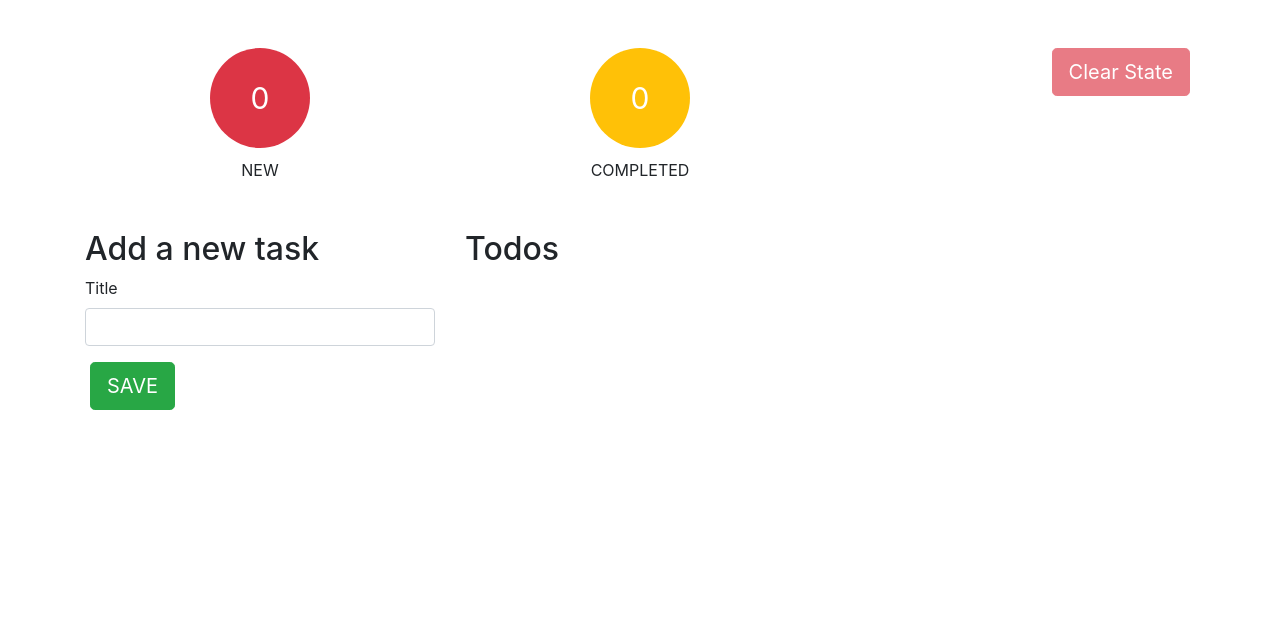
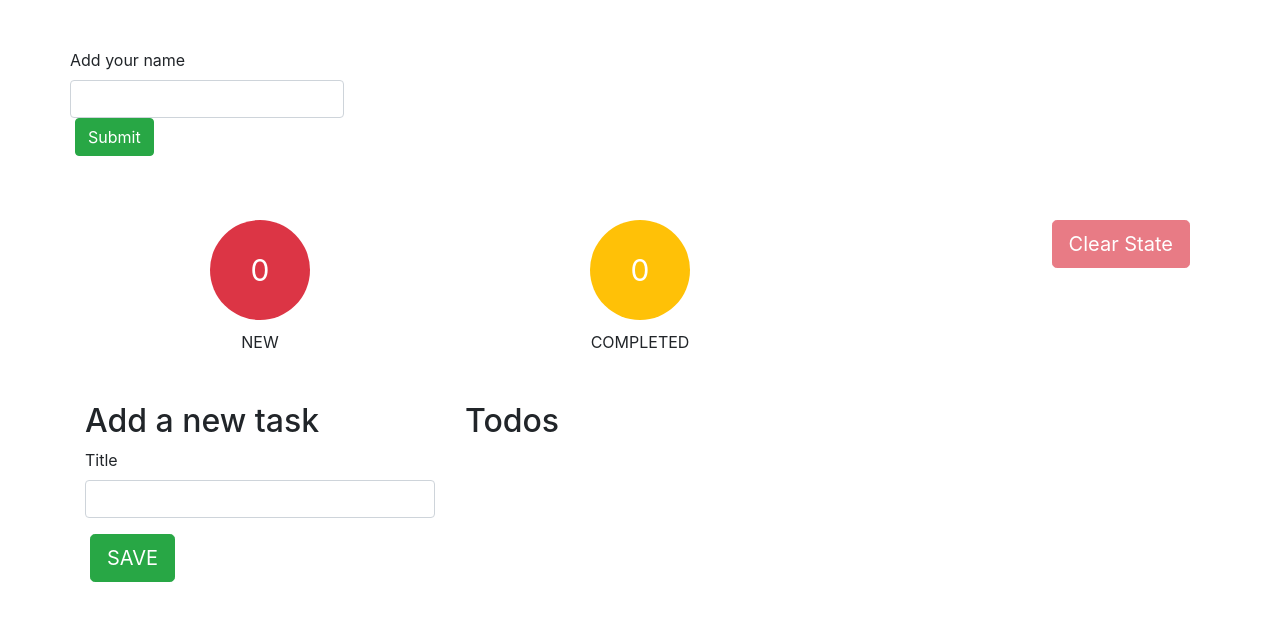
Before and after one commit to ahdeshmukh/react-redux-tutorial, a React (Create React App) app: page / in a window 1280 px wide. Shown: the top 620 px of the page. Built offline with nearby package versions, Linux system fonts and the light colour scheme.

Commit message:
adding User component to have a session user

```diff
--- a/src/App.js
+++ b/src/App.js
@@ -3,11 +3,15 @@ import TaskList from './components/task/TaskList';
 import AddTaskForm from './components/task/AddTaskForm';
 import TaskCount from './components/task/TaskCount';
 import ClearState from './components/ClearState';
+import User from './components/User';
 
 import './App.css';
 
 const App = () => (
   <div className="container">
+    <div className="row mt-5">
+      <User />
+    </div>
     <div className="row mt-5">
       <TaskCount />
       <div className="col-md-4">
--- /dev/null
+++ b/src/actions/user.js
@@ -0,0 +1,5 @@
+import { ADD_SESSION_USER } from "../constants/action-types";
+
+export function addSessionUser(user) {
+    return { type: ADD_SESSION_USER, user };
+};
--- /dev/null
+++ b/src/components/User.js
@@ -0,0 +1,45 @@
+import React, { Component } from "react";
+import Button from "./Button";
+import { connect } from "react-redux";
+import { addSessionUser } from "../actions/user";
+
+function mapDispatchToProps(dispatch) {
+    return {
+      addSessionUser: user => dispatch(addSessionUser(user))
+    };
+  }
+
+class UserConnected extends Component {
+    constructor() {
+        super();
+        this.state = {
+            userName: ""
+        };
+        this.handleChange = this.handleChange.bind(this);
+        this.handleSubmit = this.handleSubmit.bind(this);
+    }
+
+    render() {
+        return (
+            <form>
+                <div className="form-group">
+                    <label htmlFor="userName">Add your name</label>
+                    <input type="text" className="form-control" id="userName" value={this.state.userName} onChange={this.handleChange} />
+                    <Button btnClass="btn-success" btnTxt="Submit" onClick={this.handleSubmit} />
+                </div>
+            </form>
+        );
+    }
+
+    handleChange(event) {
+        this.setState({ [event.target.id]: event.target.value });
+    }
+
+    handleSubmit() {
+        this.props.addSessionUser({"name":this.state.userName});
+        this.setState({ userName: "" });
+    }
+}
+
+const User = connect(null, mapDispatchToProps)(UserConnected);
+export default User;
--- a/src/constants/action-types.js
+++ b/src/constants/action-types.js
@@ -6,3 +6,7 @@ export const COMPLETE_TASK = 'COMPLETE_TASK';
 
 // actions for ClearState
 export const CLEAR_STATE = 'CLEAR_STATE';
+
+// actions for User
+export const ADD_SESSION_USER = 'ADD_SESSION_USER';
+export const REMOVE_SESSION_USER = 'REMOVE_SESSION_USER';
--- a/src/reducers/index.js
+++ b/src/reducers/index.js
@@ -3,10 +3,12 @@
 import { combineReducers } from 'redux';
 import { taskReducer } from './task';
 import { clearStateReducer } from './clearstate';
+import { userReducer } from './user';
 
 const rootReducer = combineReducers({
     clearStateReducer,
-    taskReducer
+    taskReducer,
+    userReducer
 });
 
 export default rootReducer;
--- a/src/reducers/initial-state.js
+++ b/src/reducers/initial-state.js
@@ -1,5 +1,6 @@
 const initialState = {
-    tasks: []
+    tasks: [],
+    user: {}
 };
 
 export default initialState;
--- /dev/null
+++ b/src/reducers/user.js
@@ -0,0 +1,13 @@
+import { ADD_SESSION_USER } from "../constants/action-types";
+import initialState from "./initial-state"
+
+export const userReducer = (state = initialState, action) => {
+    switch(action.type) {
+        case ADD_SESSION_USER:
+            return Object.assign({}, state, {user: action.user});
+            //return {...state, user: action.user};
+            //return state;
+        default:
+            return initialState;
+    }
+}
```
